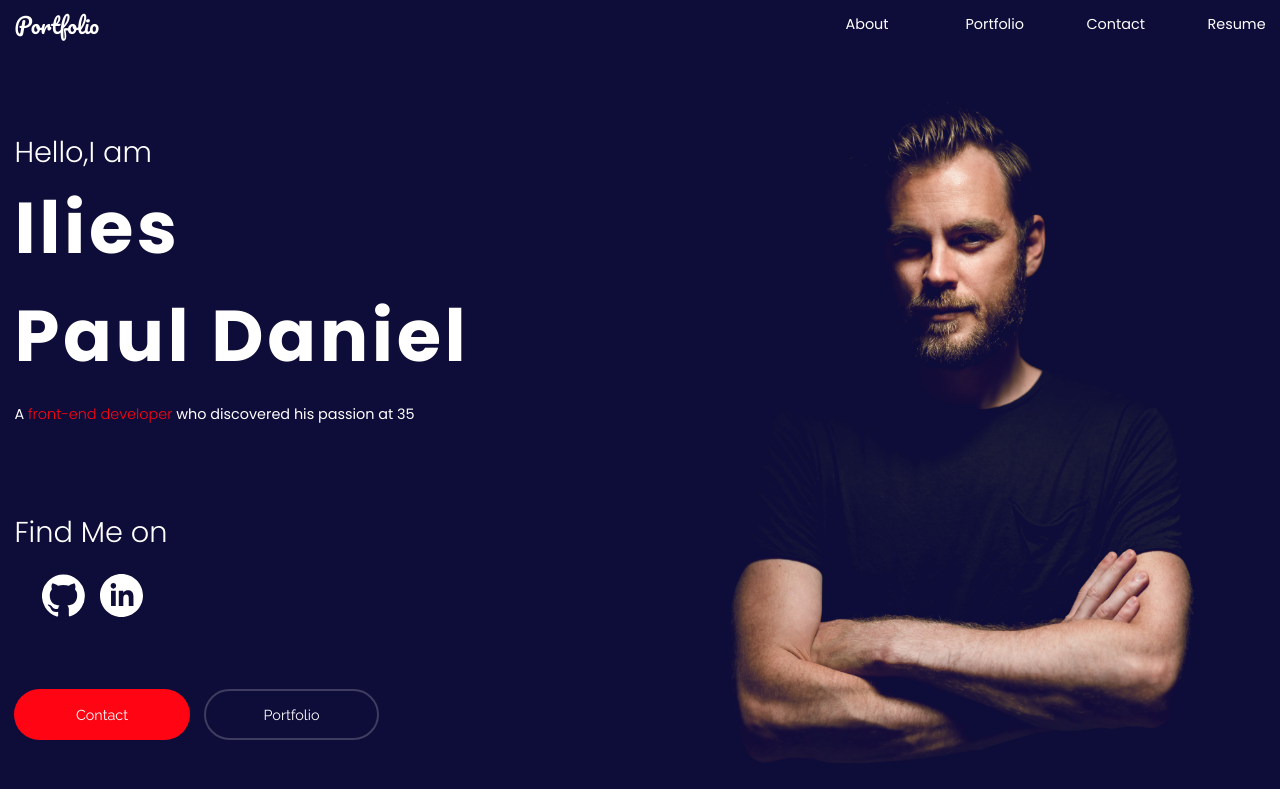
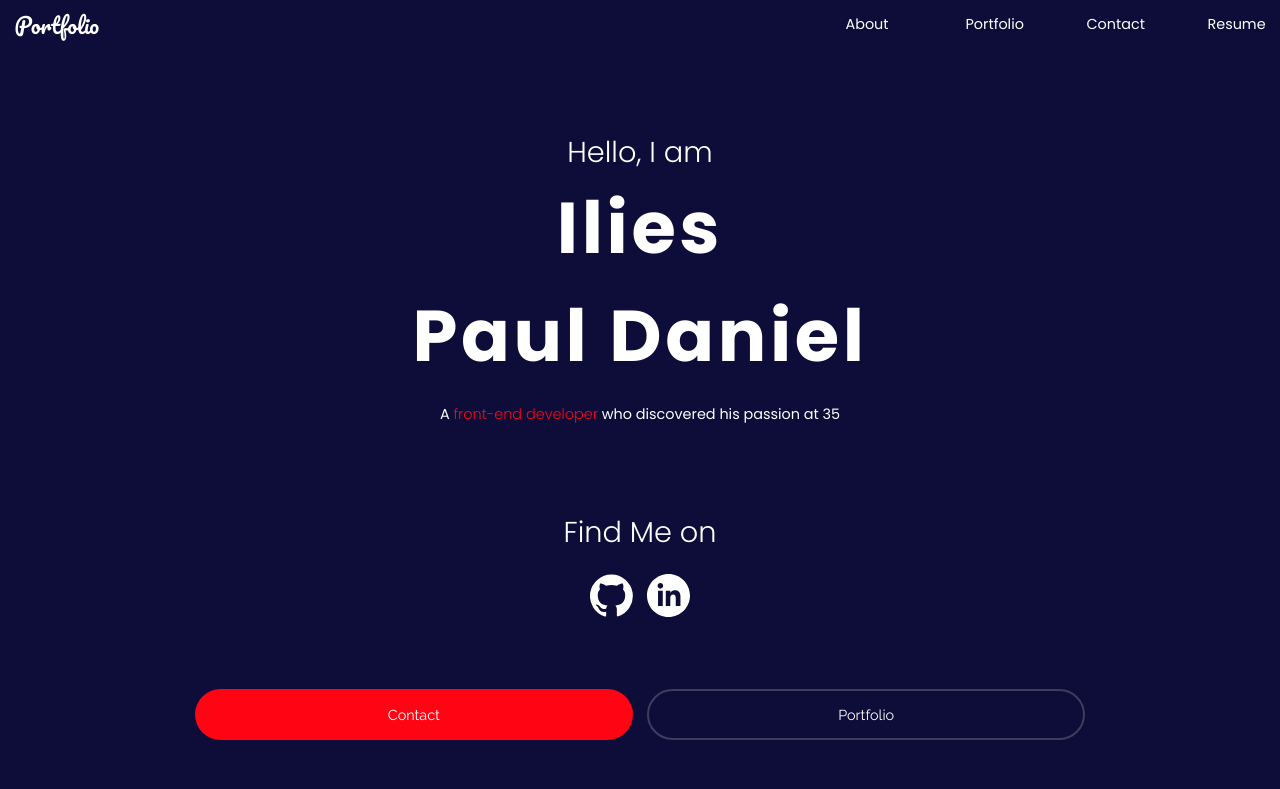
Before and after one commit to paul-ilies/Personal-Portfolio, a React app in the folder front-end/: page / in a window 1280 px wide. Shown: the top 789 px of the page. Built offline with nearby package versions, Linux system fonts and the light colour scheme; no server answers.

Commit message:
profile changed

```diff
--- a/front-end/src/components/Home.js
+++ b/front-end/src/components/Home.js
@@ -1,4 +1,4 @@
-import React, { useState } from 'react';
+import React from 'react';
 import "./css/home.css";
 import Buttons from './utils/Buttons';
 import Social from './utils/Social';
@@ -17,7 +17,7 @@ const Home = () => {
         <div className='home' >
             <div className="presentation">
                 <div className="developer">
-                    <h1 className="developer-greeting">Hello,I am</h1>
+                    <h1 className="developer-greeting">Hello, I am</h1>
                     <h1 className="developer-name">Ilies <br />Paul Daniel </h1>
                     <p>A <span>front-end developer</span> who discovered his passion at 35</p>
                 </div>
@@ -39,7 +39,7 @@ const Home = () => {
                     />
                 </div>
             </div>
-            <div className="image-cover"></div>
+
         </div>
     )
 }
--- a/front-end/src/components/css/home.css
+++ b/front-end/src/components/css/home.css
@@ -15,6 +15,7 @@
   display: flex;
   justify-content: space-evenly;
   flex-direction: column;
+  align-items: center;
 }
 
 @media only screen and (max-width: 800px) {
@@ -26,6 +27,13 @@
 .developer {
   display: flex;
   flex-direction: column;
+  width: 100%;
+  align-items: center;
+  justify-content: center;
+}
+
+.developer p {
+  text-align: center;
 }
 @media only screen and (max-width: 800px) {
   .developer {
@@ -43,6 +51,7 @@
   font-size: 5em;
   letter-spacing: 0.05em;
   margin: 0;
+  text-align: center;
 }
 
 @media only screen and (max-width: 800px) {
@@ -63,22 +72,16 @@
   }
 }
 
-.image-cover {
-  flex: 1;
-  background-image: url("../../pictures/profile-mobile.png");
-  background-repeat: no-repeat;
-  background-size: contain;
-  background-position: center;
-}
-@media only screen and (min-width: 50em) {
-  .image-cover {
-    background-image: url("../../pictures/profile.png");
-  }
-}
-
 .social-links h1 {
   font-family: "Poppins";
   font-weight: 300;
+}
+.social-links {
+  width: 100%;
+  display: flex;
+  flex-direction: column;
+  justify-content: center;
+  align-items: center;
 }
 .social {
   max-width: 25%;
@@ -103,8 +106,10 @@
 .contact-buttons {
   margin-top: 1em;
   display: flex;
+  align-items: center;
+  justify-content: center;
   gap: 1em;
-  max-width: 80%;
+  width: 100%;
 }
 
 @media only screen and (max-width: 800px) {
--- a/front-end/src/components/css/projects.css
+++ b/front-end/src/components/css/projects.css
@@ -83,8 +83,10 @@
 .project-techs ul > li {
   border: 3px solid rgba(253, 253, 253, 0.2);
   margin-left: 1.5em;
+  margin-top: 1em;
   padding: 1em;
 }
+
 .project-links {
   display: flex;
   justify-content: center;
--- a/server/data/projects.js
+++ b/server/data/projects.js
@@ -4,7 +4,7 @@ const projects = [
     {
         id: 1,
         image: "/pictures/bakersApp.png",
-        techList: ["React", "Node", "Express", "MongoDB"],
+        techList: ["React", "Bootstrap", "Node", "Express", "MongoDB"],
         title: "Bread Dough Calculator",
         description: "This project was built under the M.E.R.N. stack for my disertation project.",
         gitLink: "https://github.com/paul-ilies/Baker-s-Application",
```
Also changed, not shown: front-end/src/pictures/profile-mobile.png (deleted), front-end/src/pictures/profile.png (deleted).
